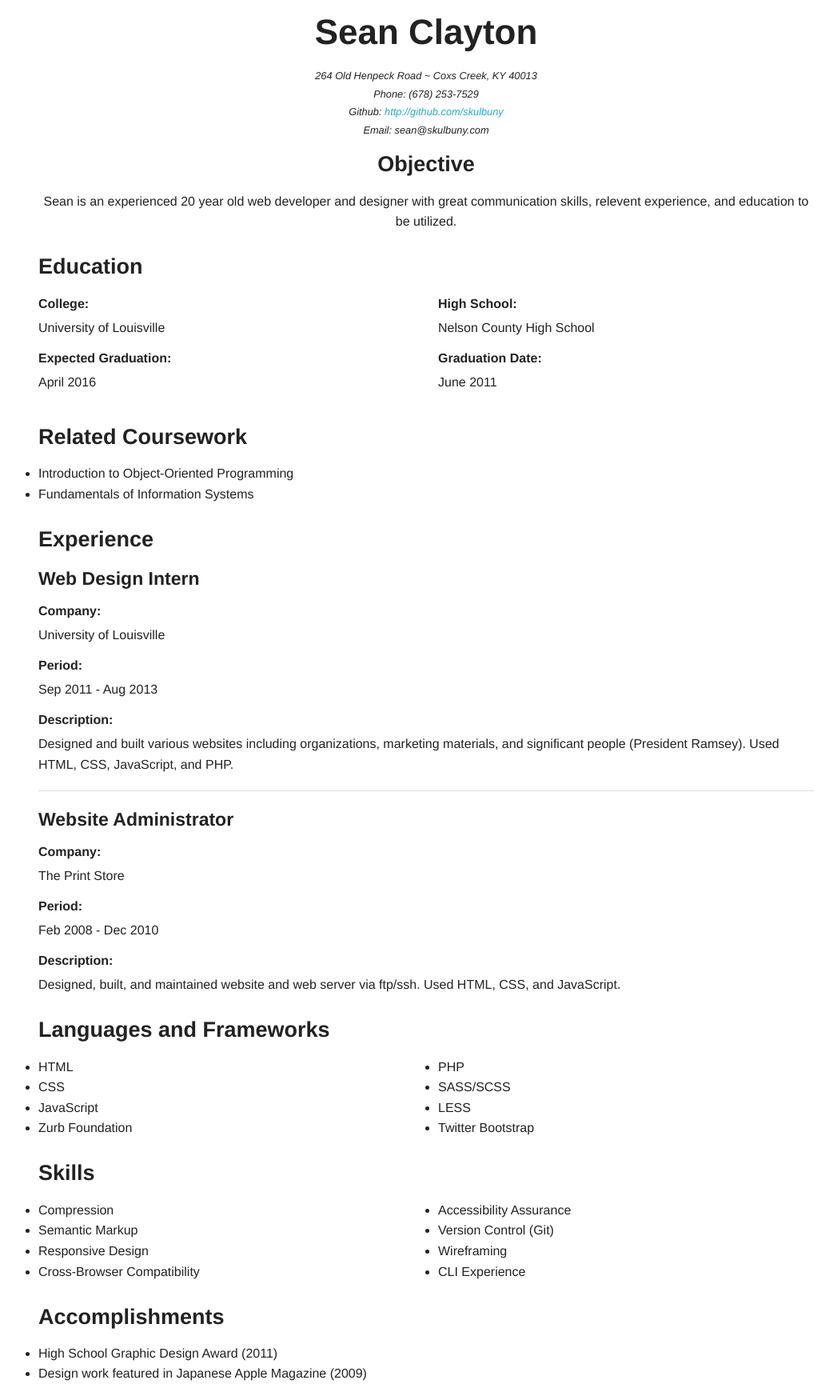
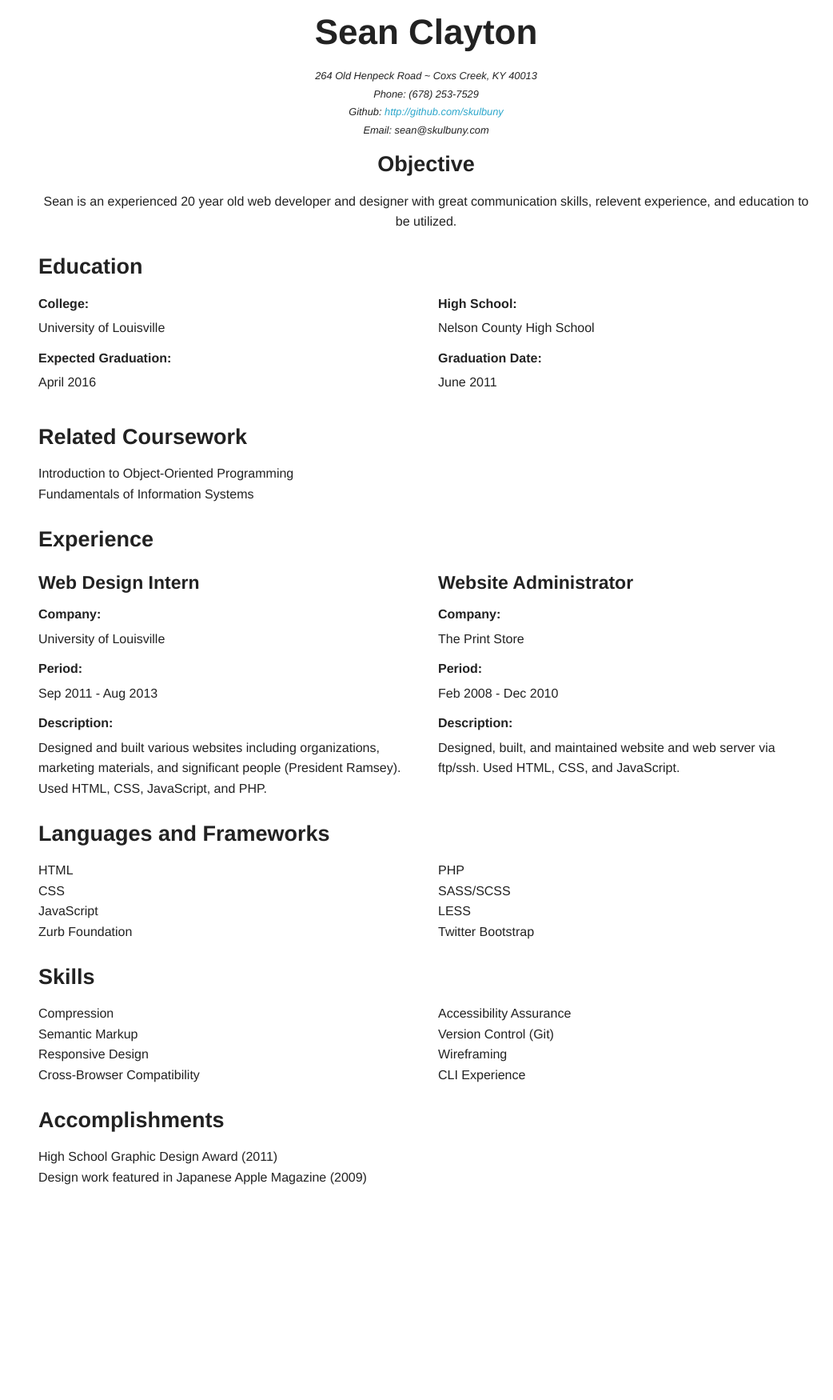
Before and after one commit to outcastgeek/skulbuny.com, a Jekyll site: the page resume/index.html, which Jekyll copies as it is, in a window 1280 px wide. Shown: the whole page at 80% size, without its empty margins (107-1149 px from the left). Built offline with Jekyll 4.4.1, drawn with Linux system fonts in a browser that asks for light colours; after the commit the page ends 1505 px from its top, so only the background shows below that.

Commit message:
Fixed markup

```diff
--- a/resume/css/styles.css
+++ b/resume/css/styles.css
@@ -4,6 +4,9 @@ header {
 header address p {
   font-size: .8em;
   line-height: .5em;
+}
+.no-style {
+  list-style: none;
 }
 
 /* IE HAX */
--- a/resume/index.html
+++ b/resume/index.html
@@ -58,7 +58,7 @@
       </div>
       <div class="row">
         <div class="small-12 columns">
-          <ul>
+          <ul class="no-style">
             <li>Introduction to Object-Oriented Programming</li>
             <li>Fundamentals of Information Systems</li>
           </ul>
@@ -69,6 +69,8 @@
       <div class="row">
         <div class="small-12 columns">
           <h3>Experience</h3>
+          <div class="row">
+            <div class="small-12 large-6 columns">
               <dl>
                 <h4><dt>Web Design Intern</dt></h4>
                 <dd>
@@ -83,9 +85,12 @@
                     <dd>Designed and built various websites including organizations, marketing materials, and significant people (President Ramsey). Used HTML, CSS, JavaScript, and PHP.</dd>
                   </dl>
                 </dd>
-            <hr>
+              </dl>
+            </div>
+            <div class="small-12 large-6 columns">
               <h4><dt>Website Administrator</dt>
               </h4>
+              <dl>
                 <dd>
                   <dl>
                     <dt>Company:</dt><dd>The Print Store</dd>
@@ -101,6 +106,8 @@
               </dl>
             </div>
           </div>
+        </div>
+      </div>
     </section>
     <section id="languages-frameworks" class="hero container">
       <div class="row">
@@ -108,7 +115,7 @@
           <h3>Languages and Frameworks</h3>
           <div class="row">
             <div class="small-12 large-6 columns">
-              <ul>
+              <ul class="no-style">
                 <li>HTML</li>
                 <li>CSS</li>
                 <li>JavaScript</li>
@@ -116,7 +123,7 @@
               </ul>
             </div>
             <div class="small-12 large-6 columns">
-              <ul>
+              <ul class="no-style">
                 <li>PHP</li>
                 <li>SASS/SCSS</li>
                 <li>LESS</li>
@@ -133,7 +140,7 @@
           <h3>Skills</h3>
           <div class="row">
             <div class="small-12 large-6 columns">
-              <ul>
+              <ul class="no-style">
                 <li>Compression</li>
                 <li>Semantic Markup</li>
                 <li>Responsive Design</li>
@@ -141,7 +148,7 @@
               </ul>
             </div>
             <div class="small-12 large-6 columns">
-              <ul>
+              <ul class="no-style">
                 <li>Accessibility Assurance</li>
                 <li>Version Control (Git)</li>
                 <li>Wireframing</li>
@@ -156,7 +163,7 @@
       <div class="row">
         <div class="small-12 columns">
         <h3>Accomplishments</h3>
-          <ul>
+          <ul class="no-style">
             <li>High School Graphic Design Award (2011)</li>
             <li>Design work featured in Japanese Apple Magazine (2009)</li>
           </ul>
```
Lines whose indentation alone changed are shown as unchanged.
